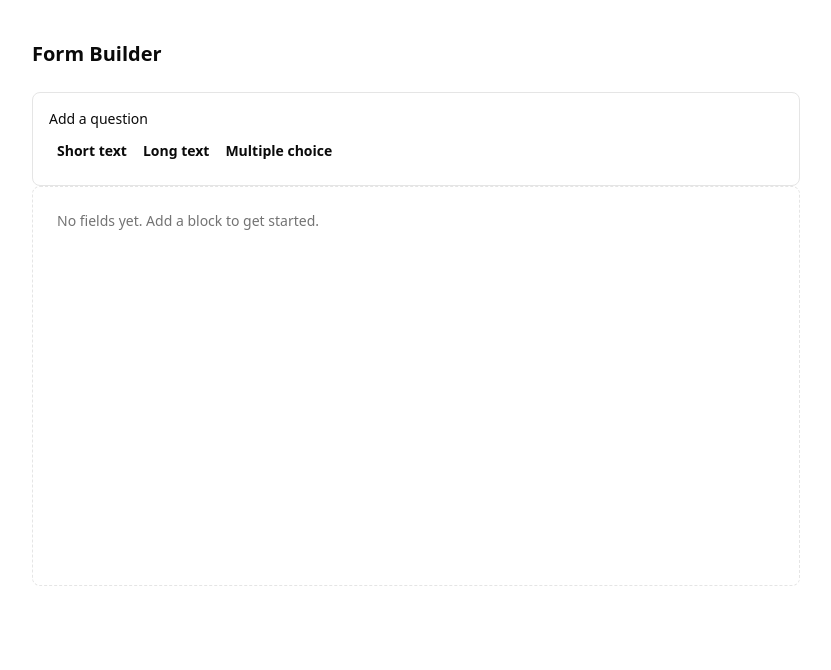
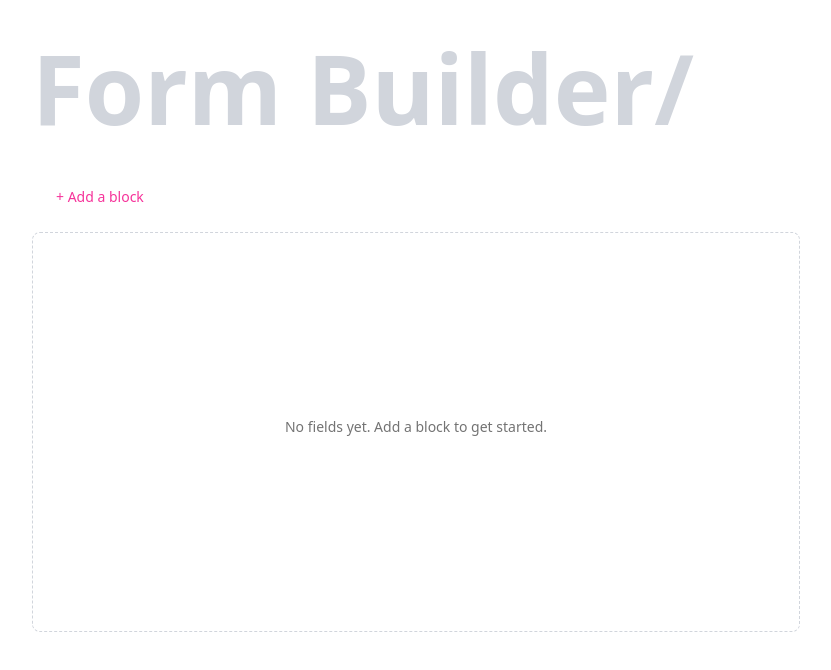
Before and after one commit to mangit955/fill.in, a Next.js app: page /create in a window 1280 px wide. Shown: the top 670 px of the page, without its empty margins (224-1055 px from the left). Built offline with nearby package versions, Linux system fonts and the light colour scheme.

Commit message:
feat: added Marquee animation

```diff
--- a/app/(builder)/create/page.tsx
+++ b/app/(builder)/create/page.tsx
@@ -23,7 +23,7 @@ export default function CreatePage() {
 
   return (
     <div className="max-w-3xl mx-auto py-10">
-      <h1 className="text-xl font-semibold mb-6">Form Builder</h1>
+      <h1 className="text-8xl font-bold text-gray-300 mb-6">Form Builder/</h1>
 
       <AddBlockPanel
         onAddShortText={() => addAndFocus(createShortTextBlock)}
--- a/app/globals.css
+++ b/app/globals.css
@@ -121,3 +121,24 @@
     @apply bg-background text-foreground;
   }
 }
+
+/* ===== SINGLE BELT MARQUEE (NO overlap, NO reset) ===== */
+
+.marquee-track {
+  display: flex;
+  width: max-content;
+  align-items: center;
+  will-change: transform;
+  animation: marquee-scroll 60s linear infinite;
+  transform: translateZ(0);
+  will-change: transform;
+}
+
+@keyframes marquee-scroll {
+  from {
+    transform: translateX(0);
+  }
+  to {
+    transform: translateX(-50%);
+  }
+}
--- a/components/builder/AddBlockPanel.tsx
+++ b/components/builder/AddBlockPanel.tsx
@@ -1,4 +1,8 @@
-import { Button } from "../ui/button";
+"use client";
+
+import { useState } from "react";
+import { motion, AnimatePresence } from "framer-motion";
+import { BlockButton } from "../ui/blockButton";
 
 type Props = {
   onAddShortText: () => void;
@@ -11,32 +15,38 @@ export default function AddBlockPanel({
   onAddShortText,
   onAddMultipleChoice,
 }: Props) {
+  const [isOpen, setIsOpen] = useState(false);
+
   return (
-    <div className="border space-y-2 rounded-md p-4">
-      <p className="text-sm font-medium"> Add a question</p>
-      <div className="space-y-1">
-        <Button
-          variant="ghost"
-          onClick={onAddShortText}
-          className="text-left block text-sm cursor-pointer"
-        >
-          Short text
-        </Button>
-        <Button
-          variant="ghost"
-          onClick={onAddLongText}
-          className="text-left block text-sm cursor-pointer"
-        >
-          Long text
-        </Button>
-        <Button
-          variant="ghost"
-          onClick={onAddMultipleChoice}
-          className="text-left block text-sm cursor-pointer"
-        >
-          Multiple choice
-        </Button>
-      </div>
+    <div className="rounded-md p-6 space-y-2">
+      {/* Toggle */}
+      <button
+        onClick={() => setIsOpen((prev) => !prev)}
+        className="text-sm cursor-pointer font-medium text-pink-500"
+      >
+        + Add a block
+      </button>
+
+      {/* Animated list */}
+      <AnimatePresence>
+        {isOpen && (
+          <motion.div
+            initial={{ height: 0, opacity: 0 }}
+            animate={{ height: "auto", opacity: 1 }}
+            exit={{ height: 0, opacity: 0 }}
+            transition={{ duration: 0.25, ease: "easeOut" }}
+            className="overflow-hidden w-fit"
+          >
+            <div className=" rounded-md">
+              <BlockButton onClick={onAddShortText}>Short text</BlockButton>
+              <BlockButton onClick={onAddLongText}>Long text</BlockButton>
+              <BlockButton onClick={onAddMultipleChoice}>
+                Multiple choice
+              </BlockButton>
+            </div>
+          </motion.div>
+        )}
+      </AnimatePresence>
     </div>
   );
 }
--- a/components/builder/BuilderCanvas.tsx
+++ b/components/builder/BuilderCanvas.tsx
@@ -36,8 +36,8 @@ export default function BuilderCanvas({
   // 2️ After hydration: real UI decisions
   if (blocks.length === 0) {
     return (
-      <div className="min-h-[400px] border border-dashed rounded-md p-6">
-        <p className="text-muted-foreground text-sm">
+      <div className="min-h-[400px] border border-dashed border-gray-300 rounded-md p-6">
+        <p className="text-muted-foreground text-sm text-center pt-40">
           No fields yet. Add a block to get started.
         </p>
       </div>
--- a/components/landing-page/herosection.tsx
+++ b/components/landing-page/herosection.tsx
@@ -2,13 +2,13 @@
 import Image from "next/image";
 import { Button } from "../ui/button";
 import { ArrowRight } from "lucide-react";
-import MakeCombine from "../ui/svg/makeCombine";
 import { useRouter } from "next/navigation";
+import { MarqueeLogos } from "./marqueeLogos";
 
 export const Herosection = () => {
   const router = useRouter();
   return (
-    <section className=" flex flex-col justify-center items-center text-center px-6 pt-20">
+    <section className=" flex flex-col justify-center items-center text-center px-6 pt-30">
       <div className="justify-center item-center flex-col flex">
         <h1 className="text-4xl sm:text-6xl font-bold mb-4 leading-tight text-black">
           The{" "}
@@ -66,6 +66,24 @@ export const Herosection = () => {
         </Button>
         <h3 className="text-sm text-gray-700 ">No signup required</h3>
       </div>
+
+      {/* Marquee animation */}
+
+      <div
+        className="relative mx-auto w-full max-w-4xl overflow-hidden mt-20 mb-24 h-24 flex items-center "
+        style={{
+          WebkitMaskImage:
+            "linear-gradient(to right, transparent, black 12%, black 88%, transparent)",
+          maskImage:
+            "linear-gradient(to right, transparent, black 12%, black 88%, transparent)",
+        }}
+      >
+        <div className="marquee-track">
+          <MarqueeLogos />
+          <MarqueeLogos />
+        </div>
+      </div>
+
       <div>
         <div className="justify-between flex">
           <svg
@@ -342,36 +360,26 @@ export const Herosection = () => {
       <h3 className="text-md text-gray ">
         Powering 500,000+ teams at the world’s best companies
       </h3>
-      <div className=" flex gap-6">
-        <Image
-          src="/notion-svgrepo-com.svg" // or /logo.png — put your file inside the public/ folder
-          alt="notion logo"
-          width={35} // adjust as needed
-          height={35}
-          className="rounded-sm" // optional: or remove
-        />
-        <MakeCombine />
-        <Image
-          src="/coffee.svg" // or /logo.png — put your file inside the public/ folder
-          alt="notion logo"
-          width={220} // adjust as needed
-          height={220}
-          className="rounded-sm" // optional: or remove
-        />
-        <Image
-          src="/rakuten.svg" // or /logo.png — put your file inside the public/ folder
-          alt="rakutenlogo"
-          width={90} // adjust as needed
-          height={90}
-          className="rounded-sm" // optional: or remove
-        />
-      </div>
+      {/* <div
+        className="relative mx-auto w-full max-w-5xl overflow-hidden mt-8 h-24 flex items-center"
+        style={{
+          WebkitMaskImage:
+            "linear-gradient(to right, transparent, black 12%, black 88%, transparent)",
+          maskImage:
+            "linear-gradient(to right, transparent, black 12%, black 88%, transparent)",
+        }}
+      >
+        <div className="marquee-track">
+          <MarqueeLogos />
+          <MarqueeLogos />
+        </div>
+      </div> */}
       <Image
         src="/kitty.png" //  — put your file inside the public/ folder
         alt="rakutenlogo"
         width={250} // adjust as needed
         height={250}
-        className="rounded-md" // optional: or remove
+        className="rounded-md pt-4 " // optional: or remove
       />
     </section>
   );
--- /dev/null
+++ b/components/landing-page/marqueeLogos.tsx
@@ -0,0 +1,22 @@
+import Image from "next/image";
+import MakeCombine from "../ui/svg/makeCombine";
+
+export function MarqueeLogos() {
+  return (
+    <div className="flex items-center gap-16 shrink-0">
+      {Array.from({ length: 6 }).map((_, i) => (
+        <div key={i} className="flex items-center gap-16">
+          <Image
+            src="/notion-svgrepo-com.svg"
+            alt="Notion"
+            width={35}
+            height={35}
+          />
+          <MakeCombine />
+          <Image src="/coffee.svg" alt="Coffee" width={220} height={40} />
+          <Image src="/rakuten.svg" alt="Rakuten" width={90} height={40} />
+        </div>
+      ))}
+    </div>
+  );
+}
--- /dev/null
+++ b/components/ui/blockButton.tsx
@@ -0,0 +1,27 @@
+import { Button } from "./button";
+import { motion } from "framer-motion";
+
+export function BlockButton({
+  children,
+  onClick,
+}: {
+  children: React.ReactNode;
+  onClick: () => void;
+}) {
+  return (
+    <motion.div
+      initial={{ opacity: 0, y: -6 }}
+      animate={{ opacity: 1, y: 0 }}
+      exit={{ opacity: 0, y: -6 }}
+      transition={{ duration: 0.15 }}
+    >
+      <Button
+        variant="ghost"
+        onClick={onClick}
+        className="w-full border justify-start text-sm text-slate-600 cursor-pointer"
+      >
+        {children}
+      </Button>
+    </motion.div>
+  );
+}
--- a/package.json
+++ b/package.json
@@ -16,7 +16,7 @@
     "@radix-ui/react-slot": "^1.2.3",
     "class-variance-authority": "^0.7.1",
     "clsx": "^2.1.1",
-    "framer-motion": "^12.23.24",
+    "framer-motion": "^12.26.2",
     "lucide-react": "^0.548.0",
     "next": "16.0.0",
     "react": "19.2.0",
```
Also changed, not shown: 1 other file (tests, documents, lock files or other folders).
